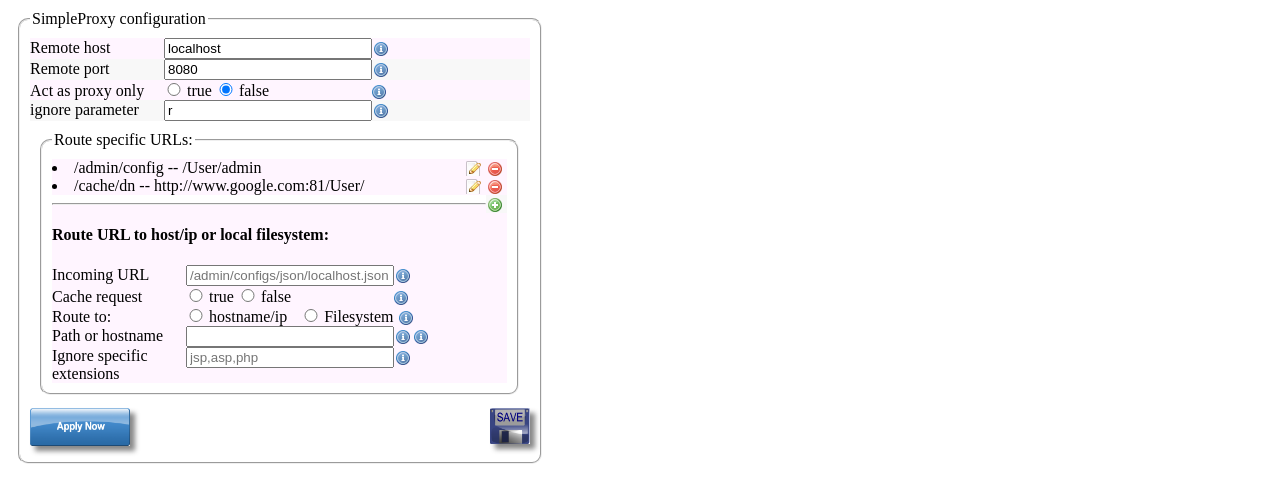
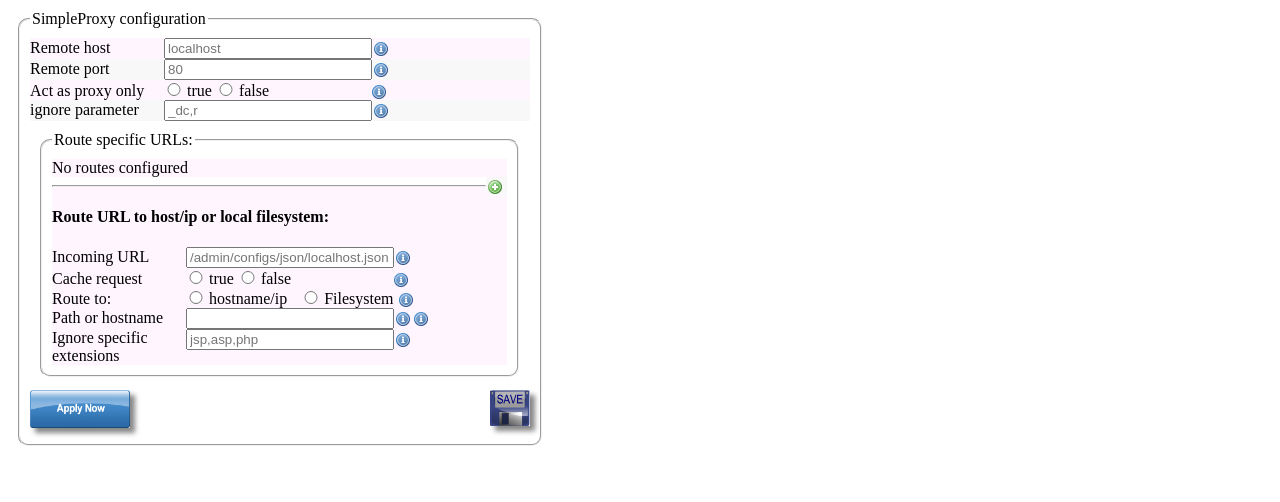
Before and after one commit to scaljeri/SimpleProxy, a website: page admin/index.html in a window 1280 px wide. Shown: the part 152-654 px from the top of the page. Drawn offline with Linux system fonts and the light colour scheme; no server answers.

Commit message:
everything is a template

```diff
--- a/admin/index.html
+++ b/admin/index.html
@@ -13,41 +13,22 @@
 		<script>
 
 			var configJson ;
-			window.admin.loadConfigs() ;
+			//window.admin.loadConfigs() ;
 
 			$(function() {
 				console.log("START NOW") ;
-				$('.config-manip').live('click', window.admin.manipulate ) ;
+				//$('.config-manip').live('click', window.admin.manipulate ) ;
 
 				//console.log(window.admin.templates.createRoutes({name: 'lucas'})) ;
-/*
-var r = {"routes": [
-                { "url": "/admin/config",
-                  "cache": "true",
-                  "host": "",
-                  "port": "",
-                  "path": "/User/admin",
-                  "ignore-extensions": "jsp,php"
-                },
-                { "url": "/cache/dn",
-                  "cache": "true",
-                  "host": "http://www.google.com",
-                  "port": "81",
-                  "path": "/User/",
-                  "ignore-extensions": "jsp,php"
-                }
-        ]} ;
 
-				console.log(window.admin.templates.createRoutes(r)) ;
-				$('#test').html(window.admin.templates.createRoutes(r) );
-*/
+				console.log($('#admin-template').html()) ;
+				$('body').html( Handlebars.compile($('#admin-template').html()) ) ;
+				//$('body').html(window.admin.templates.createRoutes(r) );
 			}) ;
 
 		</script>
-	</head>
 
-	<body>
-		<div id="test"></div>
+		<script id="admin-template" type="text/x-handlebars-template">
 		<div id="main">
 			<h1>SimpleProxy</h1>
 
@@ -144,5 +125,7 @@ var r = {"routes": [
 			</div>
  		  </fieldset>
 		</form>
-	</body>
+		</script>
+	</head>
+	<body></body>
 </html>
--- a/admin/resources/js/handlebars-templates.js
+++ b/admin/resources/js/handlebars-templates.js
@@ -5,6 +5,36 @@ window.admin.tooltips = {
 	"edit-route": "this is a tooltip",
 	"delete-route": "this is a tooltip - delete"
 }
+
+
+
+window.admin.templates = {
+	createTooltipLink: Handlebars.compile(
+                [
+                        '<span ',
+                                'class="{{classes}} tooltip ss_sprite ss_{{icon}}" ',
+                                'data-tip="{{text}}">',
+                                        '&nbsp;',
+                        '</span>'
+                ].join('')),
+	createRoutes: Handlebars.compile(
+		[
+			'{{#each routes}}',
+				'<div>',
+					'<li>',
+						'{{url}} -- {{#createPath}}{{host}} {{port}} {{path}}{{/createPath}}',
+						'<div style="float:right">',
+							'{{#tooltipLink text="edit-route" icon="page_white_edit"}}{{/tooltipLink}}',
+							'{{#tooltipLink text="delete-route" icon="delete"}}{{/tooltipLink}}',
+						'</div>',
+					'</li>',
+				'<div>',
+			'{{/each}}'
+	       	].join('')
+	)
+};
+
+Handlebars.registerPartial('createTooltipLink', window.admin.templates.createTooltipLink ) ;
 
 Handlebars.registerHelper('createPath', function(options) {
 
@@ -23,28 +53,11 @@ Handlebars.registerHelper('createPath', function(options) {
 });
 
 Handlebars.registerHelper('tooltipLink', function(options) {
-	var classes = 'hand tooltip ss_sprite ss_' + options.hash.icon ;
-
-	return ['<span href="#"',
-		   'class="' +  classes + '" ',
-		   'data-tip="' + window.admin.tooltips[options.hash.text] + '">&nbsp;',
-		'</span>'].join('') ;
-
-}) ;
-
-window.admin.templates = {
-	createRoutes: Handlebars.compile(
-		[
-			'{{#each routes}}',
-				'<div>',
-					'<li>',
-						'{{url}} -- {{#createPath}}{{host}} {{port}} {{path}}{{/createPath}}',
-						'<div style="float:right">',
-							'{{#tooltipLink text="edit-route" icon="page_white_edit"}}{{/tooltipLink}}',
-							'{{#tooltipLink text="delete-route" icon="delete"}}{{/tooltipLink}}',
-						'</div>',
-					'</li>',
-				'<div>',
-			'{{/each}}'
-	       	].join(''))
-}
+	return window.admin.templates.createTooltipLink($.extend({},
+		this,
+		{
+			icon: options.hash.icon,
+			text: window.admin.tooltips[options.hash.text]
+		}
+	))}
+) ;
```
